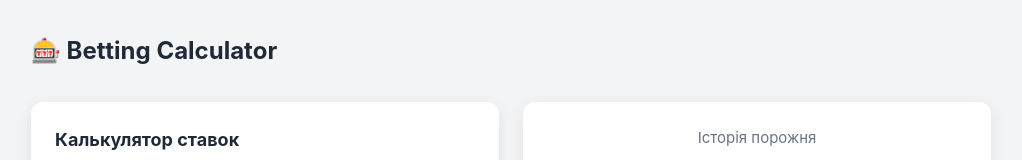
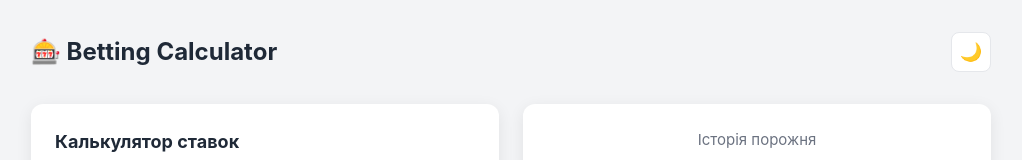
Before and after one commit to MykytaMusaiev/betting-calculator, a React (Vite) app: page / in a window 1280 px wide. Shown: the top 160 px of the page, without its empty margins (129-1151 px from the left). Built offline with nearby package versions, Linux system fonts and the light colour scheme.

Commit message:
feat: add useTheme hook with dark/light toggle and system preference detection

```diff
--- a/src/App.module.css
+++ b/src/App.module.css
@@ -38,3 +38,26 @@
             "result  history";
     }
 }
+
+.themeToggle {
+    background: var(--surface);
+    border: 1.5px solid var(--border);
+    border-radius: var(--radius-sm);
+    width: 40px;
+    height: 40px;
+    font-size: 18px;
+    cursor: pointer;
+    transition:
+        background var(--transition),
+        border-color var(--transition),
+        transform var(--transition);
+    display: flex;
+    align-items: center;
+    justify-content: center;
+}
+
+.themeToggle:hover {
+    background: var(--primary-bg);
+    border-color: var(--primary);
+    transform: scale(1.05);
+}
--- a/src/App.tsx
+++ b/src/App.tsx
@@ -3,6 +3,7 @@ import BetForm from './components/BetForm/BetForm';
 import BetResult from './components/BetResult/BetResult';
 import BetHistory from './components/BetHistory/BetHistory';
 import styles from './App.module.css';
+import { useTheme } from './shared/hooks/useTheme';
 
 const App = () => {
   const {
@@ -15,10 +16,15 @@ const App = () => {
     clearHistory,
   } = useBetCalculator();
 
+  const { theme, toggleTheme } = useTheme();
+
   return (
     <div className={styles.app}>
       <header className={styles.header}>
         <h1 className={styles.heading}>🎰 Betting Calculator</h1>
+        <button className={styles.themeToggle} onClick={toggleTheme}>
+          {theme === 'light' ? '🌙' : '☀️'}
+        </button>
       </header>
       <main className={styles.main}>
         <div style={{ gridArea: 'form' }}>
--- /dev/null
+++ b/src/shared/hooks/useTheme.ts
@@ -0,0 +1,31 @@
+import { useState, useEffect } from "react";
+
+type Theme = "light" | "dark";
+
+const STORAGE_KEY = "theme";
+
+const getInitialTheme = (): Theme => {
+    try {
+        const saved = localStorage.getItem(STORAGE_KEY);
+        if (saved === "light" || saved === "dark") return saved;
+        return window.matchMedia("(prefers-color-scheme: dark)").matches
+            ? "dark"
+            : "light";
+    } catch {
+        return "light";
+    }
+};
+
+export const useTheme = () => {
+    const [theme, setTheme] = useState<Theme>(getInitialTheme);
+
+    useEffect(() => {
+        document.documentElement.setAttribute("data-theme", theme);
+        localStorage.setItem(STORAGE_KEY, theme);
+    }, [theme]);
+
+    const toggleTheme = () =>
+        setTheme((prev) => (prev === "light" ? "dark" : "light"));
+
+    return { theme, toggleTheme };
+};
```
